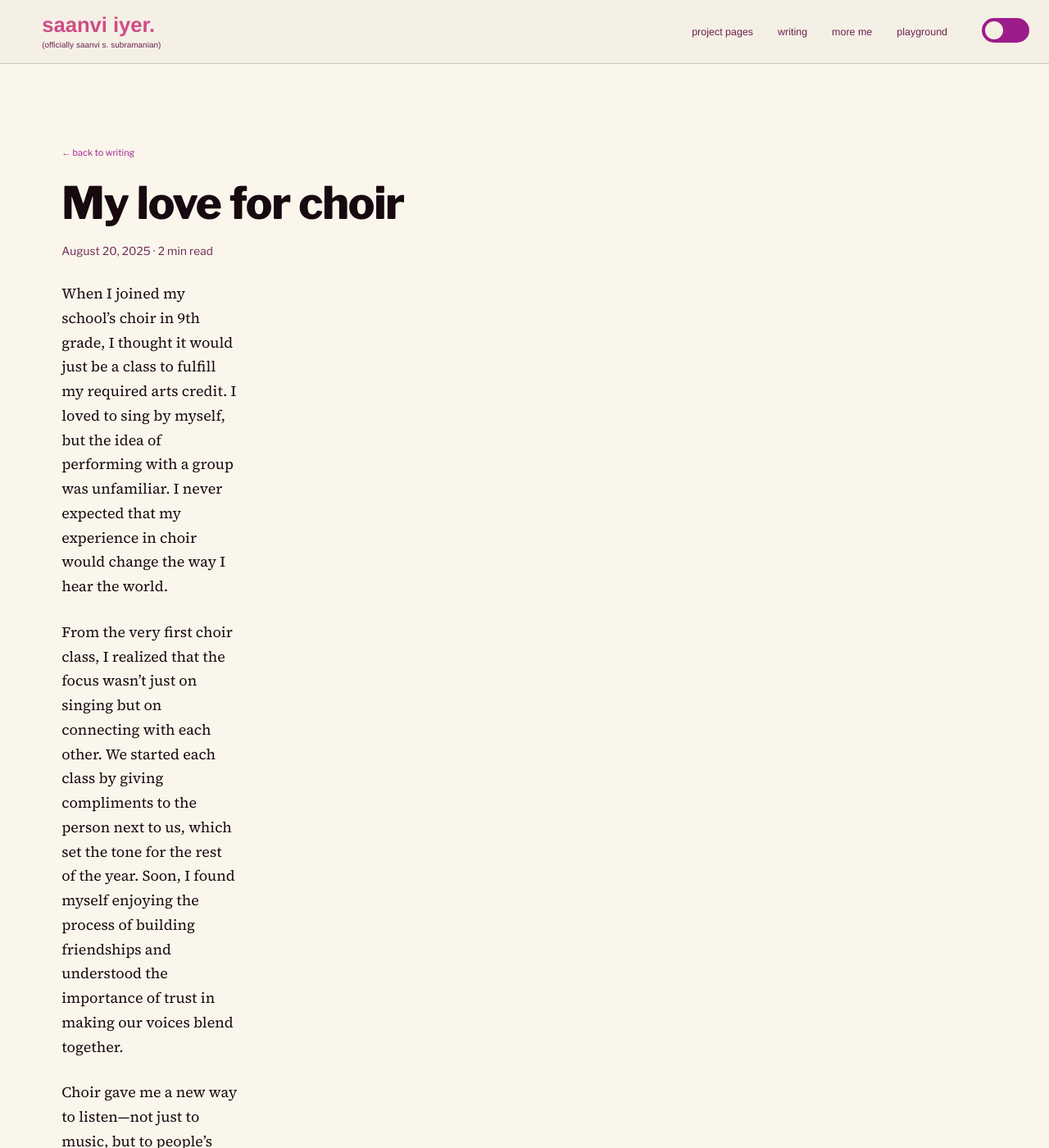
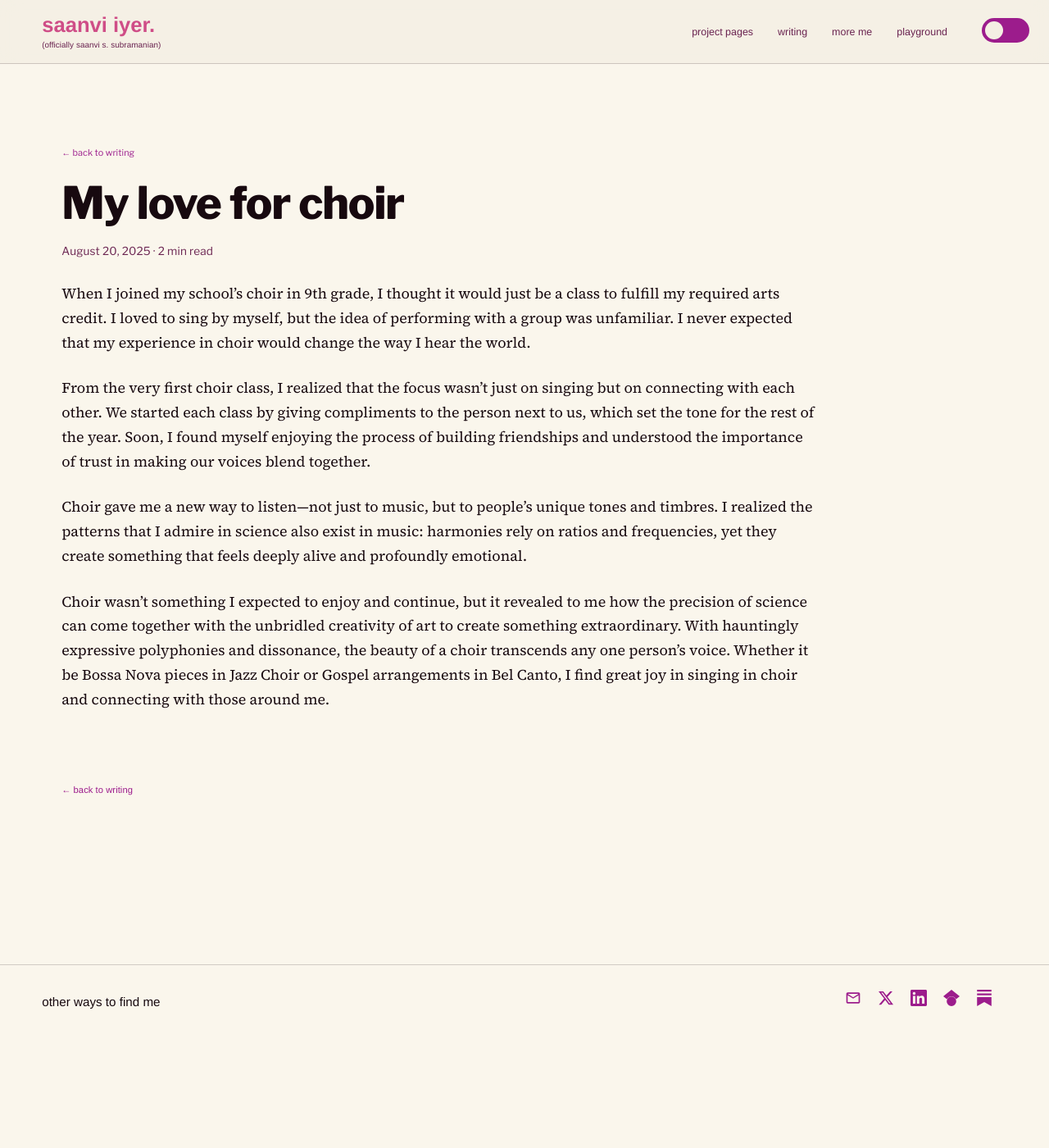
Before and after one commit to saanviiyer/saanviiyer.github.io, a Jekyll site: the page built from _posts/2025-08-20-how-choir-changed-the-way-i-hear.md, in a window 1280 px wide and 1400 px high. Shown: the whole window at 82% size. Built offline with Jekyll 4.4.1, drawn with Linux system fonts in a browser that asks for light colours; some web fonts are replaced.

Commit message:
Give posts without a contents sidebar the full text column

```diff
--- a/_layouts/default.html
+++ b/_layouts/default.html
@@ -19,7 +19,7 @@
   <link rel="preconnect" href="https://fonts.gstatic.com" crossorigin>
   <link href="https://fonts.googleapis.com/css2?family=DM+Mono:wght@300;400;500&family=Inter:wght@400;500;600&family=Libre+Franklin:wght@400;600;800&family=Newsreader:opsz,wght@6..72,400;6..72,500;6..72,600&family=Source+Serif+4:ital,opsz,wght@0,8..60,400;0,8..60,600;1,8..60,400&display=swap" rel="stylesheet">
 
-  <link rel="stylesheet" href="{{ '/assets/css/style.css' | relative_url }}?v=20261026a" />
+  <link rel="stylesheet" href="{{ '/assets/css/style.css' | relative_url }}?v=20261026b" />
 
   <script>
     // Set theme before paint to avoid a flash.
--- a/_layouts/post.html
+++ b/_layouts/post.html
@@ -41,7 +41,11 @@ layout: default
   if (!box || !nav || !body) return;
   var heads = body.querySelectorAll(':scope > h2, :scope > h3');
   var h2count = body.querySelectorAll(':scope > h2').length;
-  if (h2count < 2) return;
+  if (h2count < 2) {
+    var lay = document.querySelector('.rp-layout');
+    if (lay) lay.classList.add('rp-notoc');
+    return;
+  }
 
   var links = [], byId = {};
   heads.forEach(function (h, i) {
--- a/assets/css/style.css
+++ b/assets/css/style.css
@@ -622,6 +622,8 @@ body.is-post #neural-bg { display: none; }
 .rp-masthead { margin: 0; padding: 2px 0 26px; text-align: left; }
 /* Two columns: a sticky table of contents on the left, the article on the right. */
 .rp-layout { display: grid; grid-template-columns: 216px minmax(0, 1fr); gap: 56px; align-items: start; }
+/* Posts without a contents sidebar read in one column, the same width as a sidebar post's text. */
+.rp-layout.rp-notoc, .rp-layout:has(> .rp-toc[hidden]) { grid-template-columns: minmax(0, 920px); }
 .rp-head { margin-bottom: 52px; }
 .rp-eyebrow { font-family: var(--sans); font-size: 0.68rem; letter-spacing: 0.1em; text-transform: uppercase; color: var(--navy); margin: 0 0 22px; }
 .rp-eyebrow a { color: var(--accent); text-decoration: none; }
```
